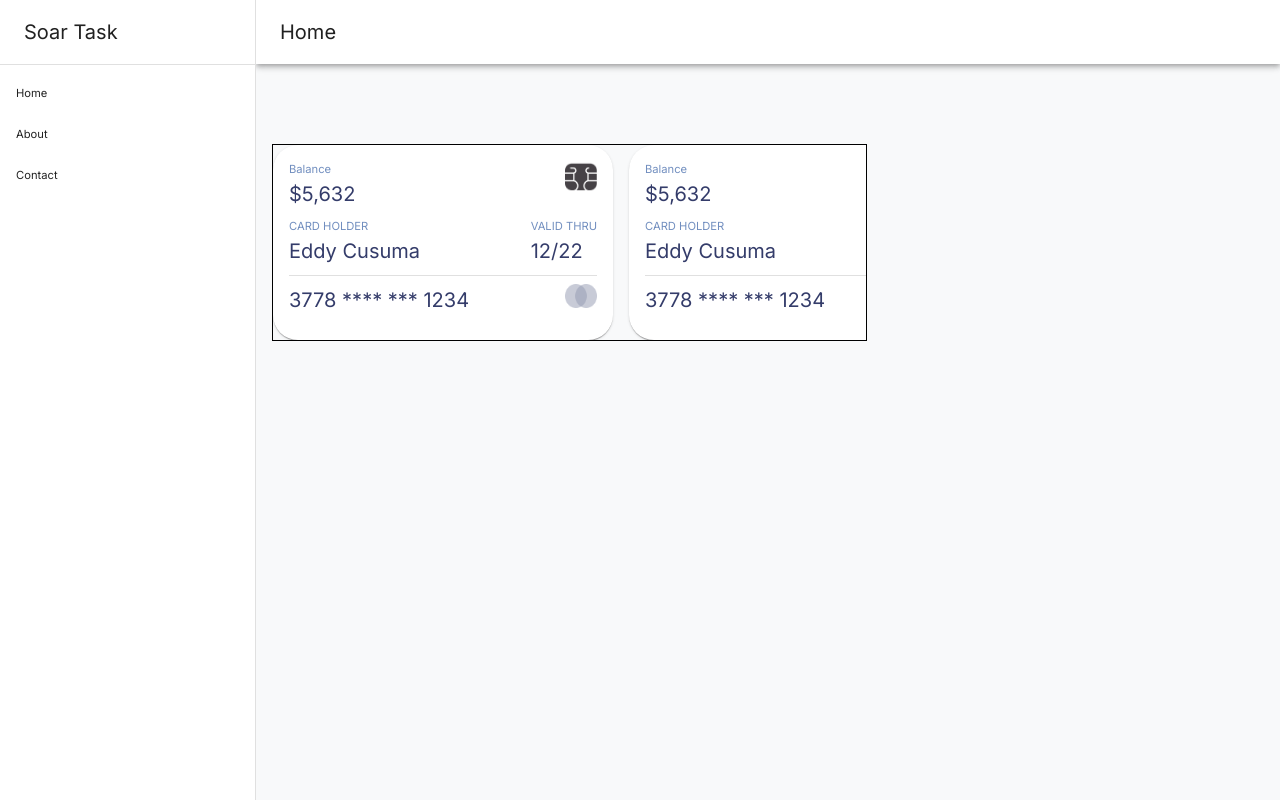
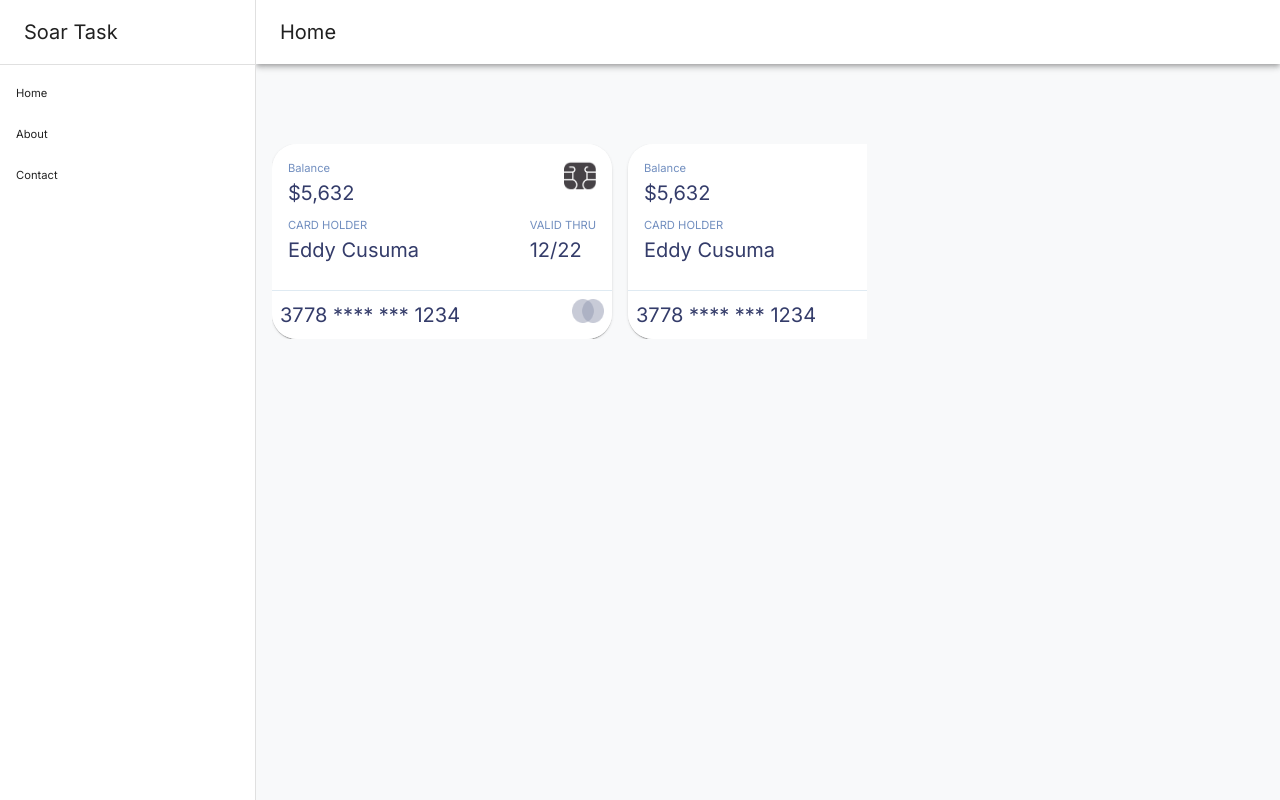
Before and after one commit to bhvbhushan/soar-assessment2, a React (Vite) app: page /dashboard in a window 1280 px wide. Built offline with nearby package versions, Linux system fonts and the light colour scheme.

Commit message:
[FTR] Credit Card with theme complete

```diff
--- a/src/_lib/CardComponent/index.tsx
+++ b/src/_lib/CardComponent/index.tsx
@@ -1,4 +1,4 @@
-import { Box, Divider } from '@mui/material';
+import { Box, Divider, useTheme } from '@mui/material';
 
 import ChipLogoTransparent from 'assets/ChipLogoTransparent.png';
 import ChipLogoDark from 'assets/ChipLogoDark.png';
@@ -15,14 +15,41 @@ interface cardComponentProps {
   isFocused: boolean;
 }
 const CardComponent: React.FC<cardComponentProps> = ({ isFocused }) => {
+  const theme = useTheme();
   const chipLogo = isFocused ? ChipLogoTransparent : ChipLogoDark;
   const cardLogo = isFocused ? CardLogoLight : CardLogoDark;
+  const backgroundMain = isFocused
+    ? 'linear-gradient(107.38deg, #5B5A6F 2.61%, #000000 101.2%)'
+    : theme.palette.background.paper;
+
+  const backgroundSecondary = isFocused
+    ? 'linear-gradient(to right, #38373e 0%, #38373e 100%)'
+    : theme.palette.background.paper;
+  const focussedColor = theme.palette.background.paper;
   return (
     <>
+      <Box
+        sx={{
+          background: backgroundMain,
+          p: '1rem',
+        }}
+      >
         <StyledStack>
           <Box>
-          <StyledTypographyLight variant="body1">Balance</StyledTypographyLight>
-          <StyledTypographyMain variant="h6">$5,632</StyledTypographyMain>
+            <StyledTypographyLight
+              variant="body1"
+              isFocused={isFocused}
+              focusedColor={focussedColor}
+            >
+              Balance
+            </StyledTypographyLight>
+            <StyledTypographyMain
+              variant="h6"
+              isFocused={isFocused}
+              focusedColor={focussedColor}
+            >
+              $5,632
+            </StyledTypographyMain>
           </Box>
           <Box>
             <LogoIconComponent src={chipLogo} height={'2rem'} width={'2rem'} />
@@ -30,25 +57,58 @@ const CardComponent: React.FC<cardComponentProps> = ({ isFocused }) => {
         </StyledStack>
         <StyledStack>
           <Box>
-          <StyledTypographyLight variant="body1">
+            <StyledTypographyLight
+              variant="body1"
+              isFocused={isFocused}
+              focusedColor={focussedColor}
+            >
               CARD HOLDER
             </StyledTypographyLight>
-          <StyledTypographyMain variant="h6">Eddy Cusuma</StyledTypographyMain>
+            <StyledTypographyMain
+              variant="h6"
+              isFocused={isFocused}
+              focusedColor={focussedColor}
+            >
+              Eddy Cusuma
+            </StyledTypographyMain>
           </Box>
           <Box>
-          <StyledTypographyLight variant="body1">
+            <StyledTypographyLight
+              variant="body1"
+              isFocused={isFocused}
+              focusedColor={focussedColor}
+            >
               VALID THRU
             </StyledTypographyLight>
-          <StyledTypographyMain variant="h6">12/22</StyledTypographyMain>
+            <StyledTypographyMain
+              variant="h6"
+              isFocused={isFocused}
+              focusedColor={focussedColor}
+            >
+              12/22
+            </StyledTypographyMain>
           </Box>
         </StyledStack>
-      <Divider sx={{ mb: '0.5rem' }} />
-      <StyledStack>
-        <StyledTypographyMain variant="h6">
+      </Box>
+      <Box
+        sx={{
+          background: backgroundSecondary,
+          display: 'flex',
+          flexDirection: 'row',
+          justifyContent: 'space-between',
+          p: 1,
+          borderTop: `1px solid ${isFocused ? backgroundSecondary : '#DFEAF2'}`,
+        }}
+      >
+        <StyledTypographyMain
+          variant="h6"
+          isFocused={isFocused}
+          focusedColor={focussedColor}
+        >
           3778 **** *** 1234
         </StyledTypographyMain>
         <LogoIconComponent src={cardLogo} height={'1.5rem'} width={'2rem'} />
-      </StyledStack>
+      </Box>
     </>
   );
 };
--- a/src/_pages/DashboardPage/index.tsx
+++ b/src/_pages/DashboardPage/index.tsx
@@ -20,8 +20,6 @@ const DashboardPage = () => {
 
 const StyledCardListWrapper = styled.div`
   overflow: auto;
-  border: black solid 1px;
-  // padding: 1rem;
   display: flex;
   flex-direction: row;
 `;
--- a/src/_styledComponents/CreditCard.tsx
+++ b/src/_styledComponents/CreditCard.tsx
@@ -2,17 +2,7 @@
 import React, { useState } from 'react';
 import { Card, styled } from '@mui/material';
 
-interface StyledCardProps {
-  isFocused: boolean;
-}
-
-const StyledCard = styled(Card)<StyledCardProps>(({ theme, isFocused }) => ({
-  background: isFocused
-    ? 'linear-gradient(107.38deg, #5B5A6F 2.61%, #000000 101.2%)'
-    : theme.palette.background.paper,
-  color: isFocused
-    ? theme.palette.background.paper
-    : theme.palette.text.primary,
+const StyledCard = styled(Card)(() => ({
   transition: 'background-color 0.3s, color 0.3s',
   outline: 'none',
 }));
@@ -35,7 +25,6 @@ export const CreditCard: React.FC<{
       tabIndex={0}
       onFocus={handleFocus}
       onBlur={handleBlur}
-      isFocused={isFocused}
       sx={{
         minWidth: '340px',
         width: {
@@ -43,7 +32,7 @@ export const CreditCard: React.FC<{
           sm: '80%',
           md: '340px',
         },
-        p: '1rem',
+
         borderRadius: '25px',
         mr: '1rem',
       }}
--- a/src/_styledComponents/Typography.tsx
+++ b/src/_styledComponents/Typography.tsx
@@ -1,10 +1,19 @@
-import { Typography } from '@mui/material';
+import { PaletteColorOptions, Typography } from '@mui/material';
 import { styled } from '@mui/material/styles';
 
-export const StyledTypographyLight = styled(Typography)(({ theme }) => ({
-  color: theme.palette.primary.light,
-}));
+interface StyledTypoProps {
+  isFocused?: boolean;
+  focusedColor?: keyof PaletteColorOptions | string;
+}
 
-export const StyledTypographyMain = styled(Typography)(({ theme }) => ({
-  color: theme.palette.primary.main,
-}));
+export const StyledTypographyLight = styled(Typography)<StyledTypoProps>(
+  ({ theme, isFocused = false, focusedColor }) => ({
+    color: isFocused ? focusedColor : theme.palette.primary.light,
+  })
+);
+
+export const StyledTypographyMain = styled(Typography)<StyledTypoProps>(
+  ({ theme, isFocused = false, focusedColor }) => ({
+    color: isFocused ? focusedColor : theme.palette.primary.main,
+  })
+);
```
Lines whose indentation alone changed are shown as unchanged.
